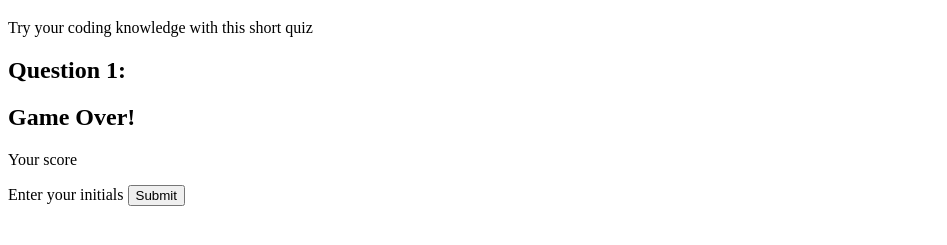
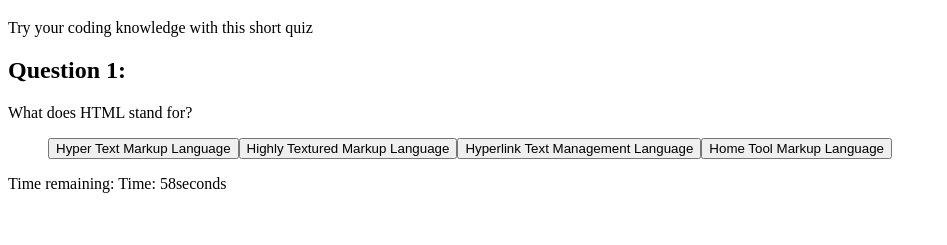
Before and after one commit to MarkAAmaro/Coding-Knowledge-Quiz, a plain HTML site: page index.html in a window 1280 px wide. Both pictures are taken after a click on the button "Start Quiz". Shown: the part 61-306 px from the top of the page, without its empty margins (0-947 px from the left). Drawn offline with Linux system fonts and the light colour scheme.

Commit message:
HTML updates-style display added to hide, span used for time with the ID tagged to it, game over paragraph closed with style being none to hide, score tagged by id within a span closed with a paragraph. Javascript updates-score,initial, and time added to variables that can not be changed and the use of let to set the numerical state of what it is attached to.showquestion increased code to resolve the loop when called and increments the score if correct answer is made and appended a button when moving on to another question after selecting an answer. set a timer fuction for every second with decrease and clears the time value when quiz is completed. enquiz function applied when function fires to clear the timer and display the score and gameover tags

```diff
--- a/index.html
+++ b/index.html
@@ -8,14 +8,16 @@
     <h1>Test yourself with some code!</h1>
     <p>Try your coding knowledge with this short quiz</p>
     <button id="start-button">Start Quiz</button>
-      <h2>Question 1:</h2>
+     <div id ="quiz" style='display: none;'>
+    <h2>Question 1:</h2>
       <p id="question">
-      <ul id="choices">
-      </ul>
+      <ul id="choices"></ul>
+        <p>Time remaining: <span id="time">60</span>seconds</p>
     </div>
-      <h2>Game Over!</h2>
-      <p>Your score
-      <p>Enter your initials
+    <div id="game-over" style="display: none;">
+      <h2>Game Over</h2>
+      <p>Your score: <span id="score"></span></p>
+      <p>Enter your initials: <input type="text" id="initials"></p>
       <button id="submit-button">Submit</button>
     </div>
     <script src="script.js"></script>
--- a/script.js
+++ b/script.js
@@ -38,12 +38,61 @@ const quizData = [
     const questionEl = document.getElementById("question");
     const choicesEl = document.getElementById("choices");
     const submitBtn = document.getElementById("submit-button");
-
+    const gameOver = document.getElementById("game-over");
+    const timeEl = document.getElementById("time");
+    const initialsEl = document.getElementById("initials");
+    const scoreEl = document.getElementById("score");
+    let currentQuestion = 0
+    let score = 0;
+    let timeLeft = 60;
+    let timer;
 //start function
     function startQuiz() {
       startBtn.style.display = "none";
       quiz.style.display = "block";
+      showQuestion();
+      startTimer();
     }
+//display current question into the next
+function showQuestion() {
+  const currentQuiz = quizData[currentQuestion];
+  questionEl.textContent = currentQuiz.question;
+  choicesEl.innerHTML = "";
+  for (let i = 0; i < currentQuiz.choices.length; i++) {
+    const choice = currentQuiz.choices[i];
+    const btn = document.createElement("button");
+    btn.textContent = choice;
+    btn.addEventListener("click", function() {
+      if (i === currentQuiz.answer) {
+        score++;
+      }
+      if (currentQuestion < quizData.length - 1) {
+        currentQuestion++;
+        showQuestion();
+      } else {
+        endQuiz();
+      }
+    });
+    choicesEl.appendChild(btn); //appended button to allow choices to continue when answer selected
+  }
+}
+      function startTimer() {
+        timer = setInterval(function() {
+          timeLeft--;
+          timeEl.textContent = "Time: " + timeLeft;
+          if (timeLeft <= 0) {
+            clearInterval(timer);
+            endQuiz();
+          }
+        }, 1000);
+      }
+//end quiz function
+function endQuiz() {
+  clearInterval(timer);
+  quiz.style.display = "none";
+  gameOver.style.display = "block";
+  scoreEl.textContent = score;
+}
 
     //call the button
     startBtn.addEventListener("click", startQuiz);
```
